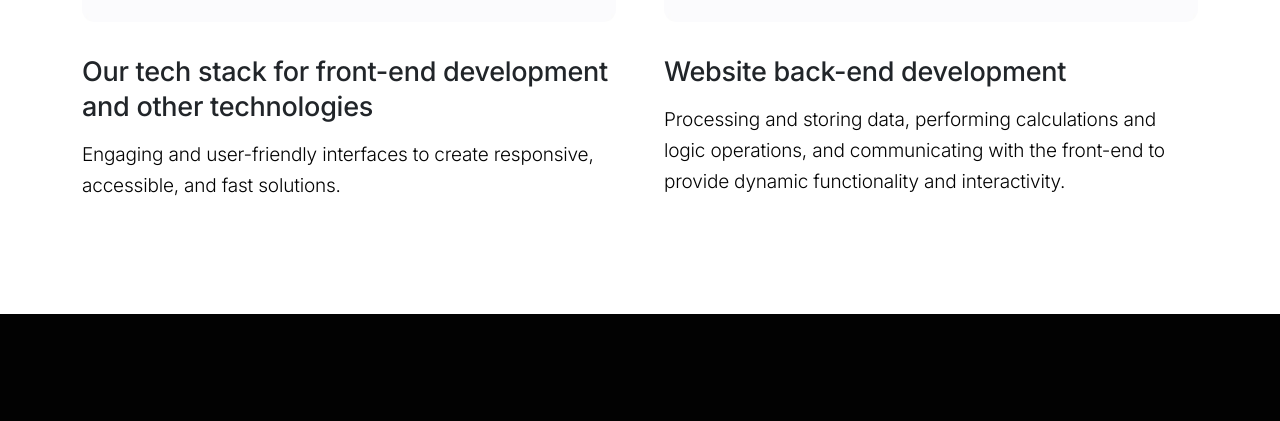
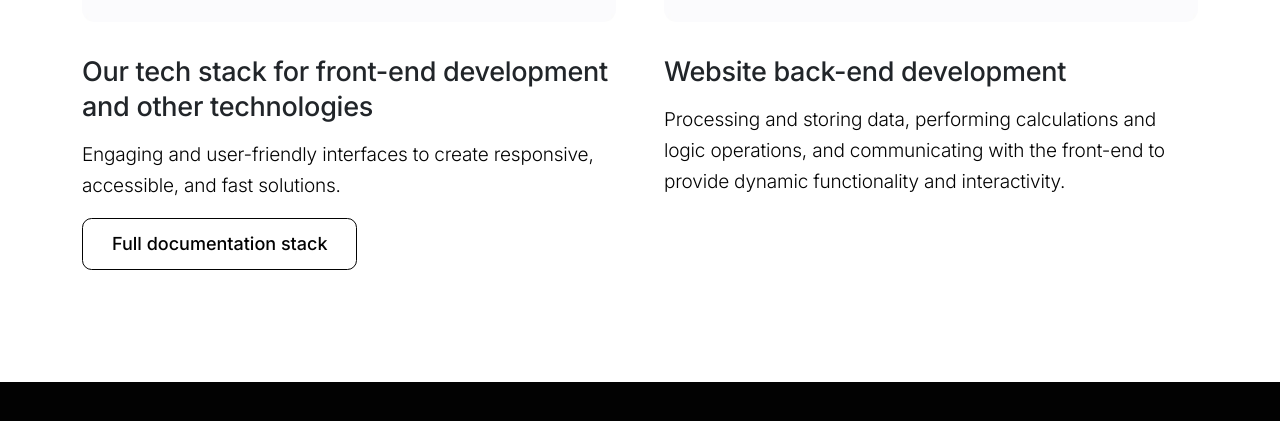
Before and after one commit to mcpalez/simple-react-web, a React (Create React App) app: page /services/development-services in a window 1280 px wide. Shown: the part 2018-2439 px from the top of the page. Built offline with nearby package versions, Linux system fonts and the light colour scheme.

Commit message:
fixed missing button

```diff
--- a/src/assets/Styles/development/_development-features.scss
+++ b/src/assets/Styles/development/_development-features.scss
@@ -44,6 +44,7 @@
                 margin-top: 4vh;
                 display: flex;
                 flex-direction: column;
+                align-items: flex-start;
                 gap: 2vh;
                 p {
                     color: var(--st-black);
--- a/src/components/sections/development/Features.jsx
+++ b/src/components/sections/development/Features.jsx
@@ -3,6 +3,7 @@ import Row from 'react-bootstrap/Row'
 import Container from 'react-bootstrap/Container';
 import Col from 'react-bootstrap/Col';
 import Frame46 from '../../../assets/images/development/Frame46.jpg';
+import ButtonOutlined from '../../buttons/button-outlined';
 
 const Features = () => {
   return (
@@ -36,6 +37,7 @@ const Features = () => {
                     <div className="content">
                         <h4 className='h4-default'>Our tech stack for front-end development and other technologies</h4>
                         <p className='p-default'>Engaging and user-friendly interfaces to create responsive, accessible, and fast solutions.</p>
+                        <ButtonOutlined>Full documentation stack</ButtonOutlined>
                     </div>
                 </Col>
                 <Col md={6} className='col-blocks'>
--- a/src/pages/Home.jsx
+++ b/src/pages/Home.jsx
@@ -9,7 +9,7 @@ const Home = () => {
 }
 
 const homeStyle = {
-    height: "2000px"
+    height: "1000px"
 }
 
 export default Home
```
